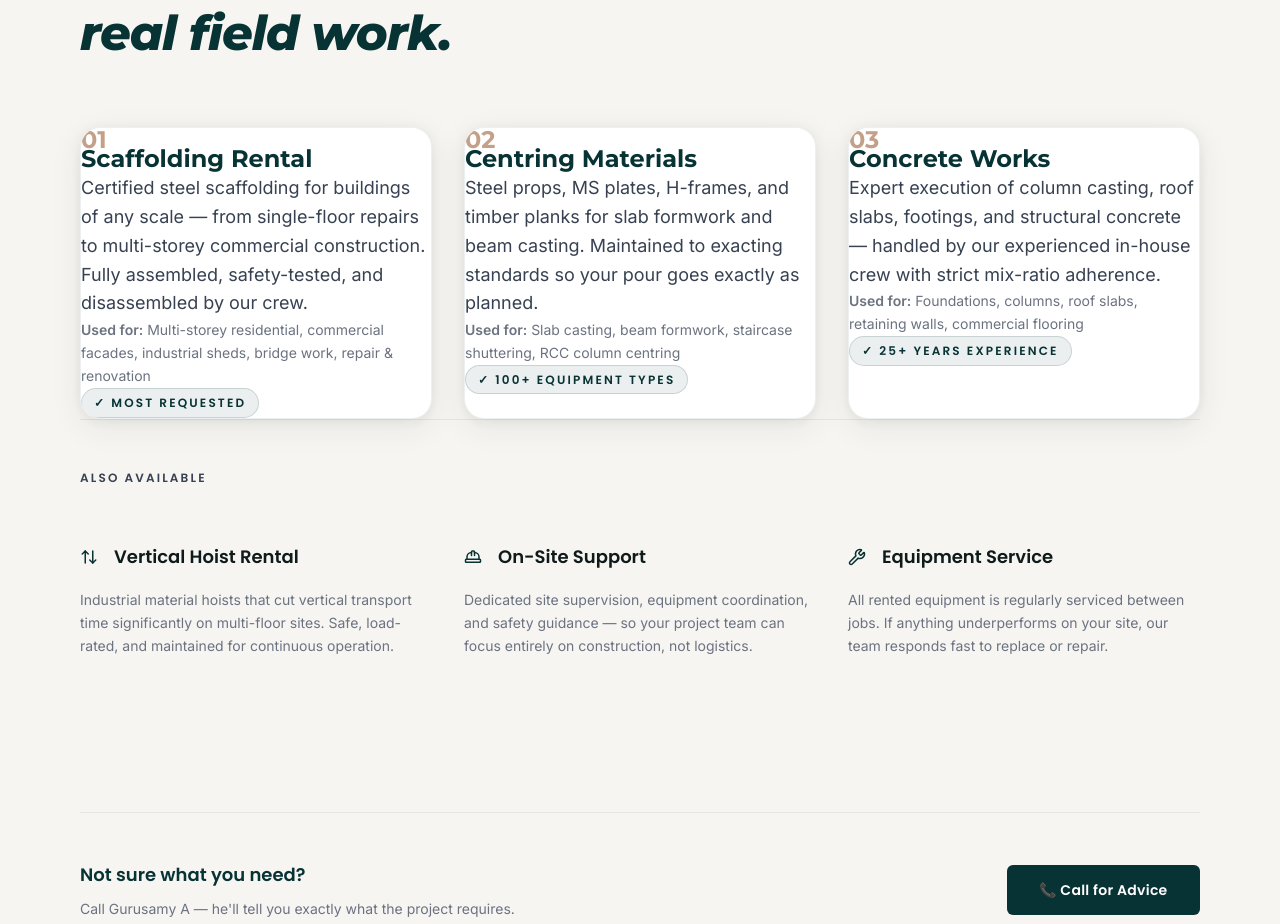
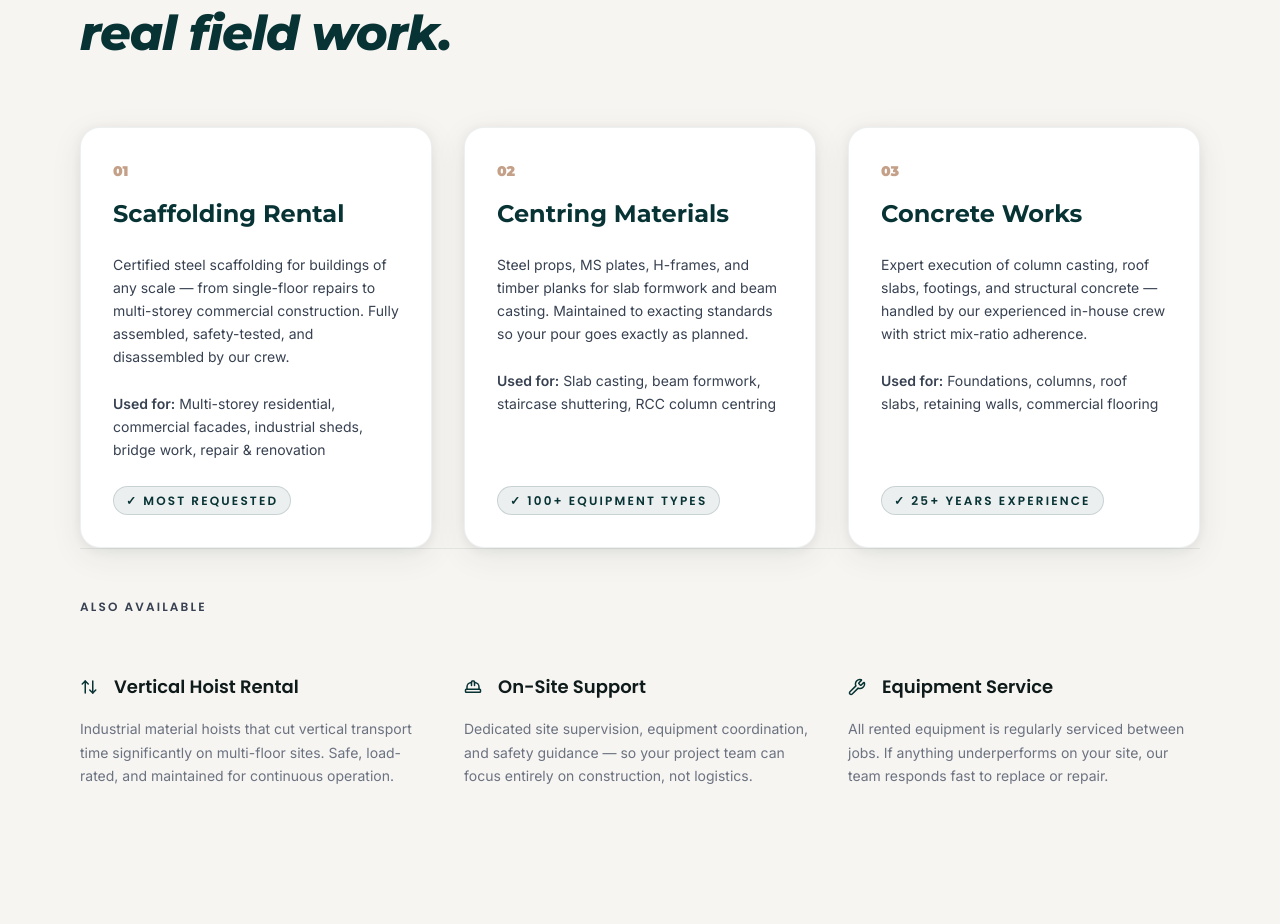
Before and after one commit to PriscillajospinG/Rasa-construction-portfolio, a Next.js app: page / in a window 1280 px wide. Shown: the part 4000-4924 px from the top of the page. Built offline with nearby package versions, Linux system fonts and the light colour scheme.

Commit message:
refactor: reorganize service card styles and reintroduce package strip component

```diff
--- a/src/app/globals.css
+++ b/src/app/globals.css
@@ -978,6 +978,89 @@ input, textarea { cursor: text !important; }
   }
 }
 
+/* ── SERVICES GRID & CARDS ── */
+.services-grid {
+  display: grid;
+  grid-template-columns: repeat(3, 1fr);
+  gap: var(--s4);
+}
+
+.service-card {
+  display: flex;
+  flex-direction: column;
+  height: 100%;
+  padding: var(--s4);
+  background: var(--clr-white);
+  border-radius: var(--r-lg);
+  border: 1px solid rgba(8,51,53,0.07);
+  box-shadow: var(--sh-card);
+  transition: transform 350ms var(--ease), box-shadow 350ms ease, border-color 350ms ease;
+  display: flex;
+  flex-direction: column;
+  overflow: hidden;
+}
+
+.service-card:hover {
+  transform: translateY(-5px);
+  box-shadow: var(--sh-xl);
+  border-color: rgba(8, 51, 53, 0.12);
+}
+
+.service-card .service-number {
+  font-family: 'Montserrat', sans-serif;
+  font-weight: 900;
+  font-size: var(--t-sm);
+  color: var(--clr-accent-dk);
+  margin-bottom: var(--s2);
+}
+
+.service-card h3 {
+  font-family: 'Montserrat', sans-serif;
+  font-size: var(--t-h2);
+  font-weight: 700;
+  line-height: var(--lh-snug);
+  color: var(--clr-primary);
+  margin-bottom: var(--s3);
+}
+
+.service-card .service-description {
+  font-size: var(--t-sm);
+  line-height: 1.65;
+  color: var(--clr-text-md);
+  margin-bottom: var(--s3);
+}
+
+.service-card .used-for {
+  font-size: var(--t-sm);
+  line-height: 1.65;
+  color: var(--clr-text-md);
+  margin-bottom: var(--s3);
+}
+
+.service-card .service-badge {
+  margin-top: auto;
+}
+
+@media (max-width: 1024px) {
+  .services-grid {
+    grid-template-columns: repeat(2, 1fr);
+    gap: var(--s3);
+  }
+  .service-card {
+    padding: var(--s3);
+  }
+}
+
+@media (max-width: 640px) {
+  .services-grid {
+    grid-template-columns: 1fr;
+    gap: var(--s3);
+  }
+  .service-card {
+    padding: var(--s3);
+  }
+}
+
 /* ── EQUIPMENT CUSTOM PACKAGE STRIP ── */
 .package-strip {
   margin-top: var(--s8); /* standard 64px spacing */
@@ -1007,85 +1090,3 @@ input, textarea { cursor: text !important; }
     justify-self: start;
   }
 }
-
-/* ── SERVICES GRID & CARDS ── */
-.services-grid {
-  display: grid;
-  grid-template-columns: repeat(3, 1fr);
-  gap: var(--s4);
-  align-items: stretch;
-}
-
-.service-card {
-  position: relative;
-  background: var(--clr-white);
-  border-radius: var(--r-lg);
-  border: 1px solid rgba(8, 51, 53, 0.07);
-  box-shadow: var(--sh-card);
-  transition: transform 350ms var(--ease), box-shadow 350ms ease, border-color 350ms ease;
-  display: flex;
-  flex-direction: column;
-  overflow: hidden;
-}
-
-.service-card:hover {
-  transform: translateY(-5px);
-  box-shadow: var(--sh-xl);
-  border-color: rgba(8, 51, 53, 0.12);
-}
-
-.service-card .service-number {
-  display: block;
-  font-family: 'Montserrat', sans-serif;
-  font-size: var(--t-h2);
-  font-weight: 700;
-  color: var(--clr-accent-dk);
-  line-height: 1;
-}
-
-.service-card h3 {
-  font-family: 'Montserrat', sans-serif;
-  font-size: var(--t-h2);
-  font-weight: 700;
-  color: var(--clr-primary);
-  line-height: var(--lh-snug);
-  margin-top: calc(var(--s2) - var(--s3)); /* sets spacing from number to h3 to exactly var(--s2) */
-}
-
-.service-card .service-description {
-  font-family: 'Inter', sans-serif;
-  font-size: var(--t-body);
-  color: var(--clr-text-md);
-  line-height: var(--lh-normal);
-}
-
-.service-card .used-for {
-  font-family: 'Inter', sans-serif;
-  font-size: var(--t-sm);
-  color: var(--clr-text-lt);
-  line-height: 1.65;
-}
-
-.service-card .service-badge {
-  align-self: flex-start;
-}
-
-@media (max-width: 1024px) {
-  .services-grid {
-    grid-template-columns: repeat(2, 1fr);
-    gap: var(--s3);
-  }
-  .service-card {
-    padding: 0;
-  }
-}
-
-@media (max-width: 640px) {
-  .services-grid {
-    grid-template-columns: 1fr;
-    gap: var(--s3);
-  }
-  .service-card {
-    padding: 0;
-  }
-}
```
